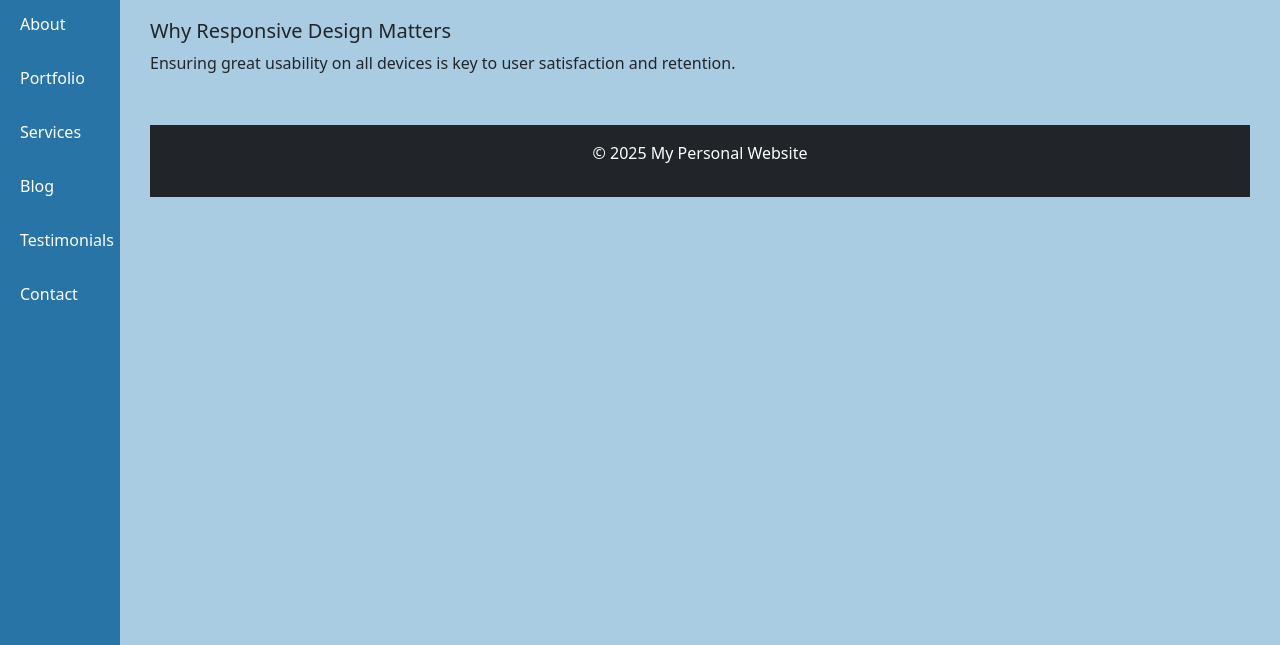
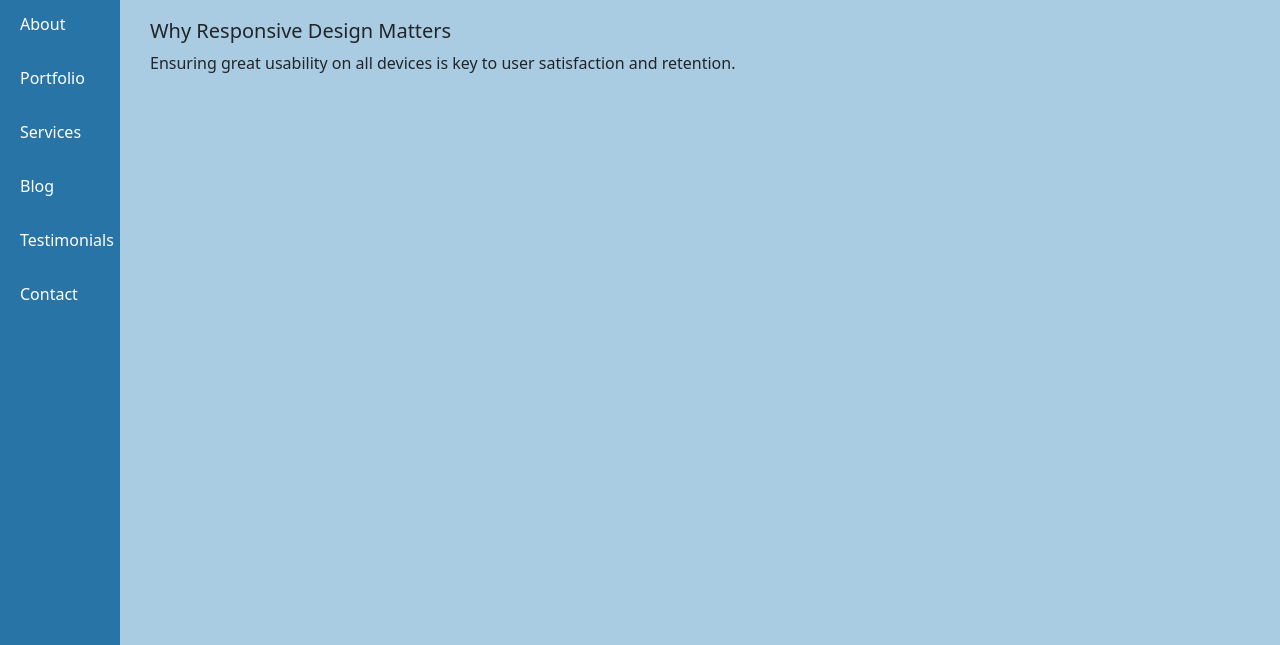
Before and after one commit to Arjay101106/ck-designs, a plain HTML site: page blog.html in a window 1280 px wide. Shown: the part 155-800 px from the top of the page. Drawn offline with nearby package versions, Linux system fonts and the light colour scheme.

Commit message:
Update blog.html

```diff
--- a/blog.html
+++ b/blog.html
@@ -72,9 +72,7 @@
       <h5>Why Responsive Design Matters</h5>
       <p>Ensuring great usability on all devices is key to user satisfaction and retention.</p>
     </article>
-    <footer class="bg-dark text-white text-center py-3">
-      <p>&copy; 2025 My Personal Website</p>
-    </footer>
+
   </div>
 
   <script src="https://cdn.jsdelivr.net/npm/bootstrap@5.3.0/dist/js/bootstrap.bundle.min.js"></script>
```
